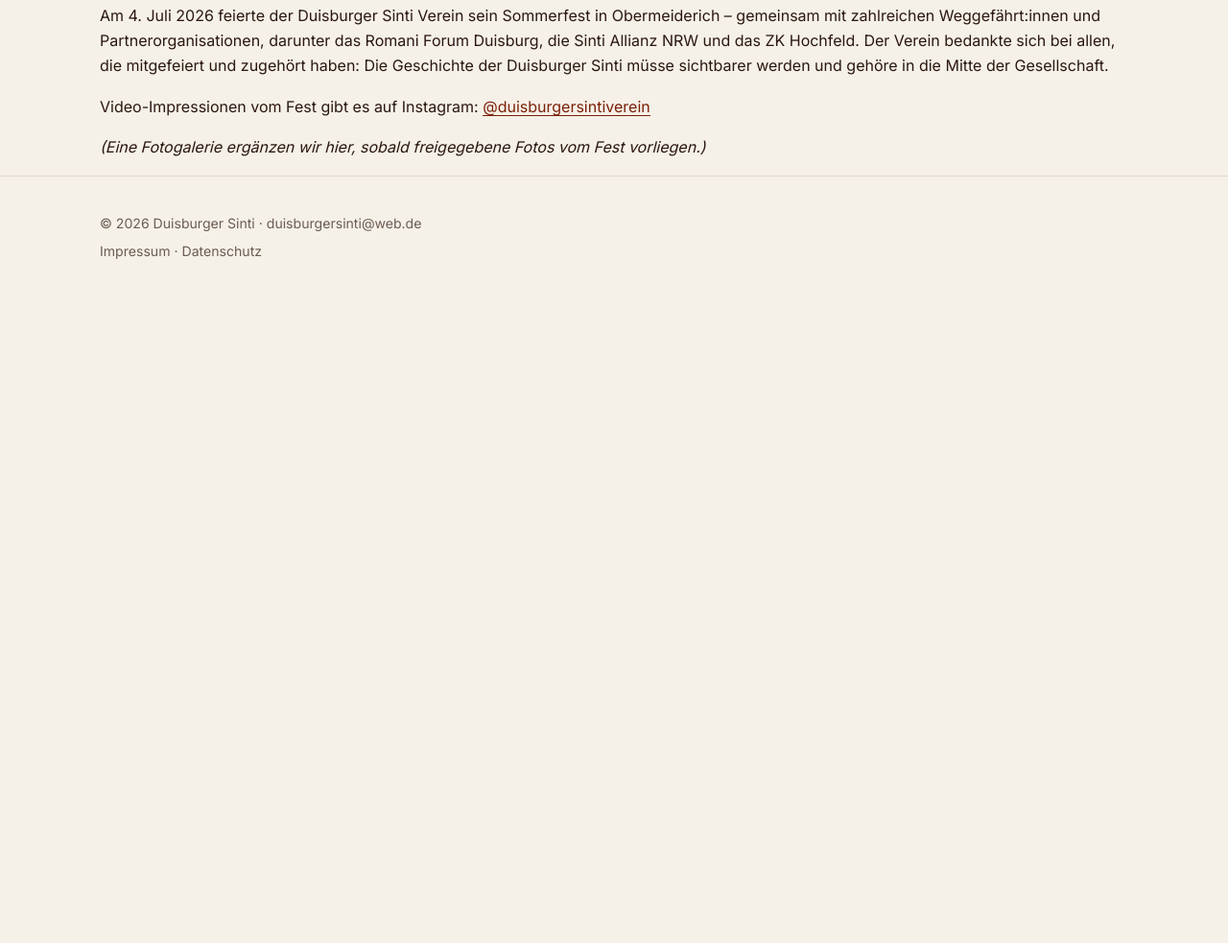
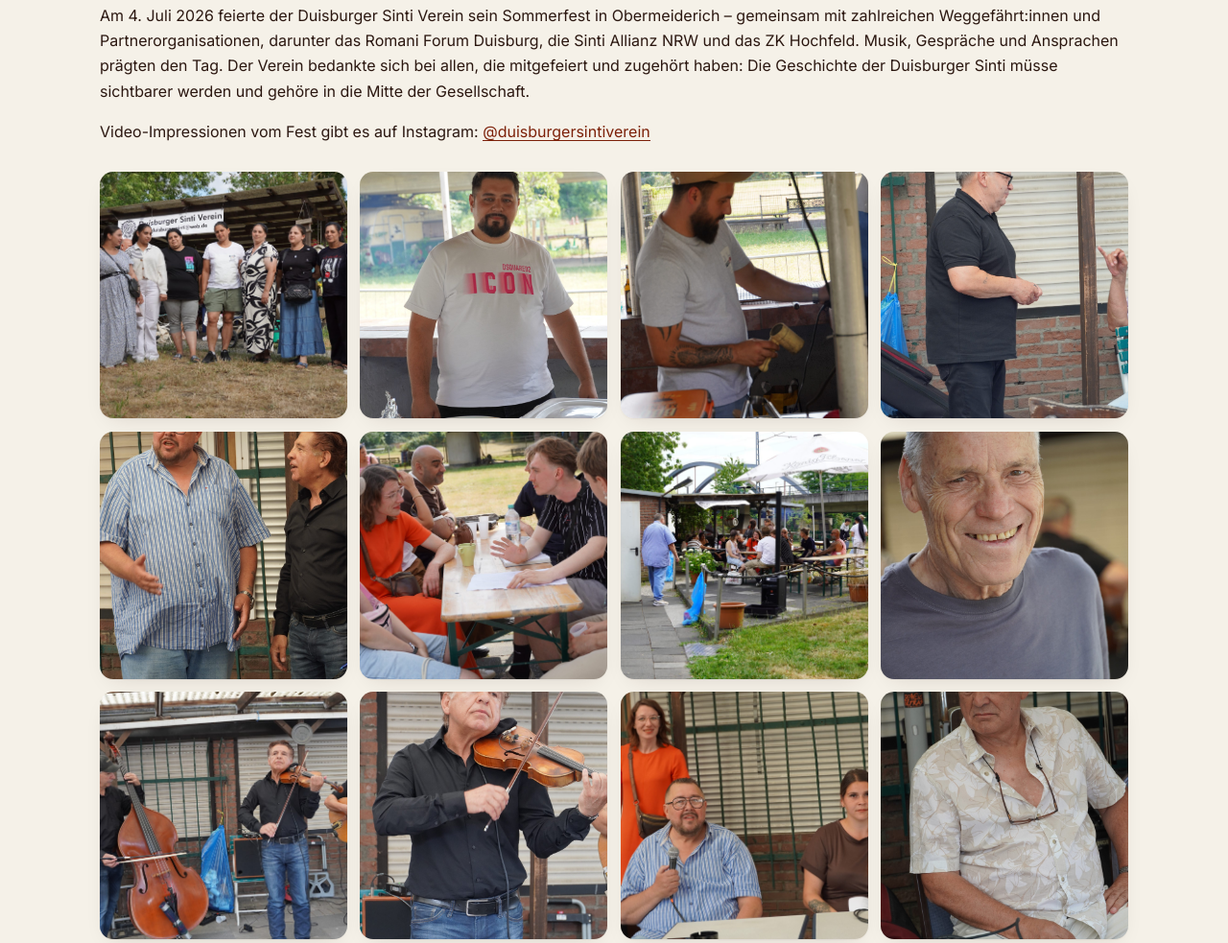
Before and after one commit to ZKHochfeld/duisburger-sinti-webseite, an Eleventy site: page src/galerien/2026-sommerfest.md in a window 1280 px wide. Shown: the part 239-1222 px from the top of the page at 96% size. Before the commit the page ends 800 px from the top, so only its background shows below. Built offline with nearby package versions, Linux system fonts and the light colour scheme; Eleventy itself is replaced by a stand-in of ours; files that its build step writes are made by us from their sources.

Commit message:
Add Sommerfest 2026 photo gallery with user-approved photos
Matched the 11 photos the user selected as suitable against the source
folder (via generated contact sheets, since the pasted images had no file
path) and added 12 identified frames: group photo under the association's
banner, music trio, speeches, and event atmosphere shots.

```diff
--- a/src/galerien/2026-sommerfest.md
+++ b/src/galerien/2026-sommerfest.md
@@ -3,10 +3,21 @@ layout: galerie-eintrag.njk
 title: "Sommerfest der Duisburger Sinti 2026"
 date: 2026-07-04
 kategorie: Foto-Galerie
+fotos:
+  - /assets/img/uploads/galerien/sommerfest-2026/01-gruppenfoto-banner.jpg
+  - /assets/img/uploads/galerien/sommerfest-2026/02-icon-shirt-daumen-hoch.jpg
+  - /assets/img/uploads/galerien/sommerfest-2026/03-grill-vorbereitung.jpg
+  - /assets/img/uploads/galerien/sommerfest-2026/04-gespraech-technik.jpg
+  - /assets/img/uploads/galerien/sommerfest-2026/05-gespraech-eingang.jpg
+  - /assets/img/uploads/galerien/sommerfest-2026/06-tischrunde-jung.jpg
+  - /assets/img/uploads/galerien/sommerfest-2026/07-biergarten-weite.jpg
+  - /assets/img/uploads/galerien/sommerfest-2026/08-portrait-aeltererherr.jpg
+  - /assets/img/uploads/galerien/sommerfest-2026/09-musiktrio.jpg
+  - /assets/img/uploads/galerien/sommerfest-2026/10-geiger-nahaufnahme.jpg
+  - /assets/img/uploads/galerien/sommerfest-2026/11-ansprache-mikro.jpg
+  - /assets/img/uploads/galerien/sommerfest-2026/12-ansprache-mikro-2.jpg
 ---
 
-Am 4. Juli 2026 feierte der Duisburger Sinti Verein sein Sommerfest in Obermeiderich – gemeinsam mit zahlreichen Weggefährt:innen und Partnerorganisationen, darunter das Romani Forum Duisburg, die Sinti Allianz NRW und das ZK Hochfeld. Der Verein bedankte sich bei allen, die mitgefeiert und zugehört haben: Die Geschichte der Duisburger Sinti müsse sichtbarer werden und gehöre in die Mitte der Gesellschaft.
+Am 4. Juli 2026 feierte der Duisburger Sinti Verein sein Sommerfest in Obermeiderich – gemeinsam mit zahlreichen Weggefährt:innen und Partnerorganisationen, darunter das Romani Forum Duisburg, die Sinti Allianz NRW und das ZK Hochfeld. Musik, Gespräche und Ansprachen prägten den Tag. Der Verein bedankte sich bei allen, die mitgefeiert und zugehört haben: Die Geschichte der Duisburger Sinti müsse sichtbarer werden und gehöre in die Mitte der Gesellschaft.
 
 Video-Impressionen vom Fest gibt es auf Instagram: [@duisburgersintiverein](https://www.instagram.com/duisburgersintiverein/p/DaYkt4hDsGK/)
-
-*(Eine Fotogalerie ergänzen wir hier, sobald freigegebene Fotos vom Fest vorliegen.)*
```
Also changed, not shown: src/assets/img/uploads/galerien/sommerfest-2026/01-gruppenfoto-banner.jpg (added), src/assets/img/uploads/galerien/sommerfest-2026/02-icon-shirt-daumen-hoch.jpg (added), src/assets/img/uploads/galerien/sommerfest-2026/03-grill-vorbereitung.jpg (added), src/assets/img/uploads/galerien/sommerfest-2026/04-gespraech-technik.jpg (added), src/assets/img/uploads/galerien/sommerfest-2026/05-gespraech-eingang.jpg (added), src/assets/img/uploads/galerien/sommerfest-2026/06-tischrunde-jung.jpg (added), src/assets/img/uploads/galerien/sommerfest-2026/07-biergarten-weite.jpg (added), src/assets/img/uploads/galerien/sommerfest-2026/08-portrait-aeltererherr.jpg (added), src/assets/img/uploads/galerien/sommerfest-2026/09-musiktrio.jpg (added), src/assets/img/uploads/galerien/sommerfest-2026/10-geiger-nahaufnahme.jpg (added), src/assets/img/uploads/galerien/sommerfest-2026/11-ansprache-mikro.jpg (added), src/assets/img/uploads/galerien/sommerfest-2026/12-ansprache-mikro-2.jpg (added).
